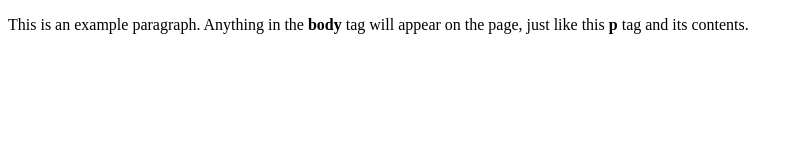
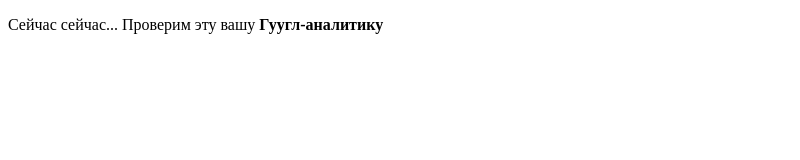
Before and after one commit to ypogarsky/ypogarsky.github.io, a plain HTML site: page index.html in a window 1280 px wide. Shown: the whole page, without its empty margins (0-800 px from the left). Drawn offline with Linux system fonts and the light colour scheme.

Commit message:
Update index.html

```diff
--- a/index.html
+++ b/index.html
@@ -13,6 +13,6 @@
 </script>
   </head>
   <body>
-    <p>This is an example paragraph. Anything in the <strong>body</strong> tag will appear on the page, just like this <strong>p</strong> tag and its contents.</p>
+    <p>Сейчас сейчас... Проверим эту вашу <strong>Гуугл-аналитику</strong> </p>
   </body>
 </html>
```
